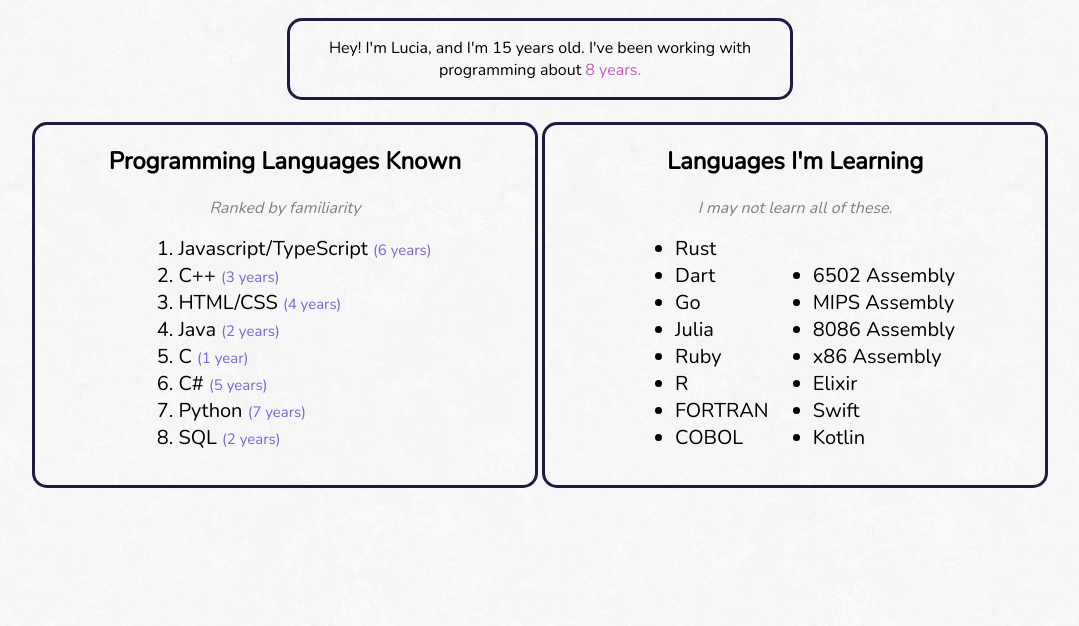
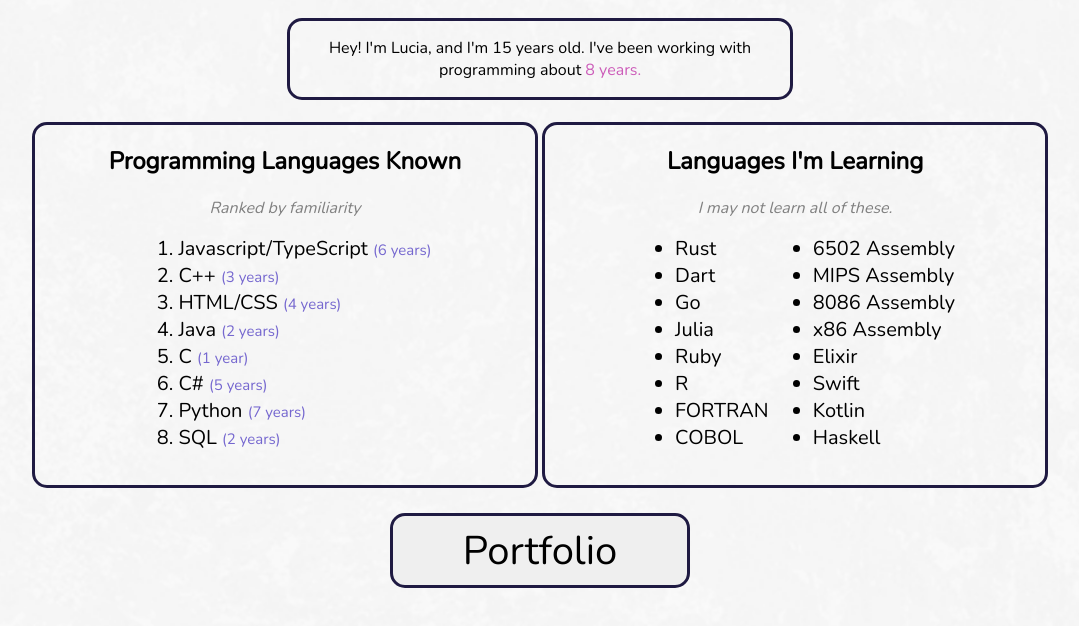
Before and after one commit to saturnaliam/lucia-website, a website: page src/html/index.html in a window 1280 px wide. Shown: the part 144-770 px from the top of the page, without its empty margins (100-1179 px from the left). Drawn offline with nearby package versions, Linux system fonts and the light colour scheme.

Commit message:
- Added portfolio button - Created better background

```diff
--- a/src/css/index.css
+++ b/src/css/index.css
@@ -2,6 +2,7 @@ body {
     background-image: url("../images/white_wall_hash.webp");
     text-align: center;
     font-family: 'Nunito', sans-serif;
+    background-size: 100%;
 }
 
 h1 {
@@ -35,6 +36,30 @@ article {
     margin: 0 auto;
 }
 
+ul {
+    display: inline-block;
+    height: 50px;
+}
+
+button {
+    border: #1f1a42 solid 3px;
+    border-radius: 15px;
+    width: 300px;
+    height: 75px;
+    font-family: 'Nunito', sans-serif;
+    margin-top: 25px;
+    transition-duration: 0.4s;
+    font-size: 40px;
+    cursor: pointer;
+}
+
+button:hover {
+    border-radius: 30px;
+    border: #1f1a42 dashed 3px;
+    width: 350px;
+    height: 88px;
+}
+
 .aboutMe {
     max-width: 500px;
 }
@@ -45,11 +70,6 @@ article {
     display: inline-block;
 }
 
-ul {
-    display: inline-block;
-    height: 50px;
-}
-
 #aboutMeYears {
     color: rgb(204, 92, 185);
     text-decoration: none;
--- a/src/html/index.html
+++ b/src/html/index.html
@@ -61,14 +61,16 @@
                                 <li>Elixir</li>
                                 <li>Swift</li>
                                 <li>Kotlin</li>
+                                <li>Haskell</li>
                             </ul>
                         </article>
                 </section>
             <!-- #endregion -->
 
             <!-- #region Buttons Array -->
-            <section>
+            <section id="button">
                 <!-- TODO Create button link to portfolio-->
+                <a href="./portfolio.html"><button>Portfolio</button></a>
             </section>
             <!-- #endregion -->
 
```
